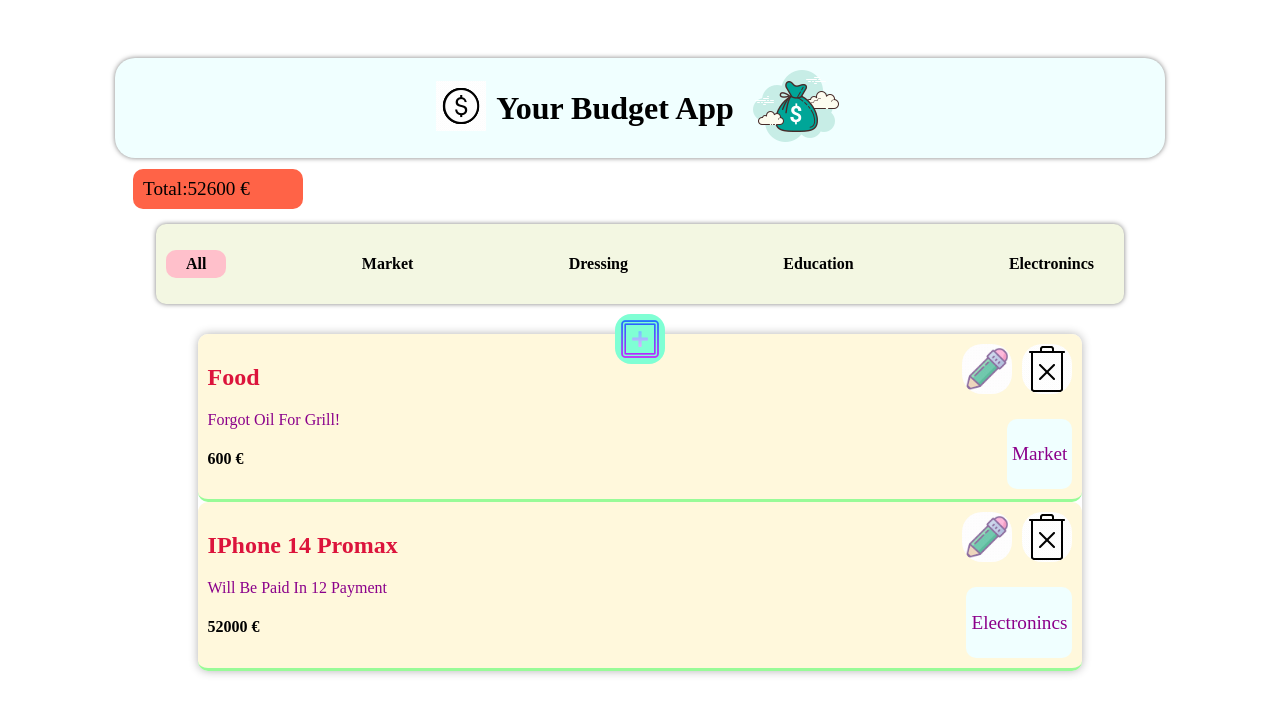
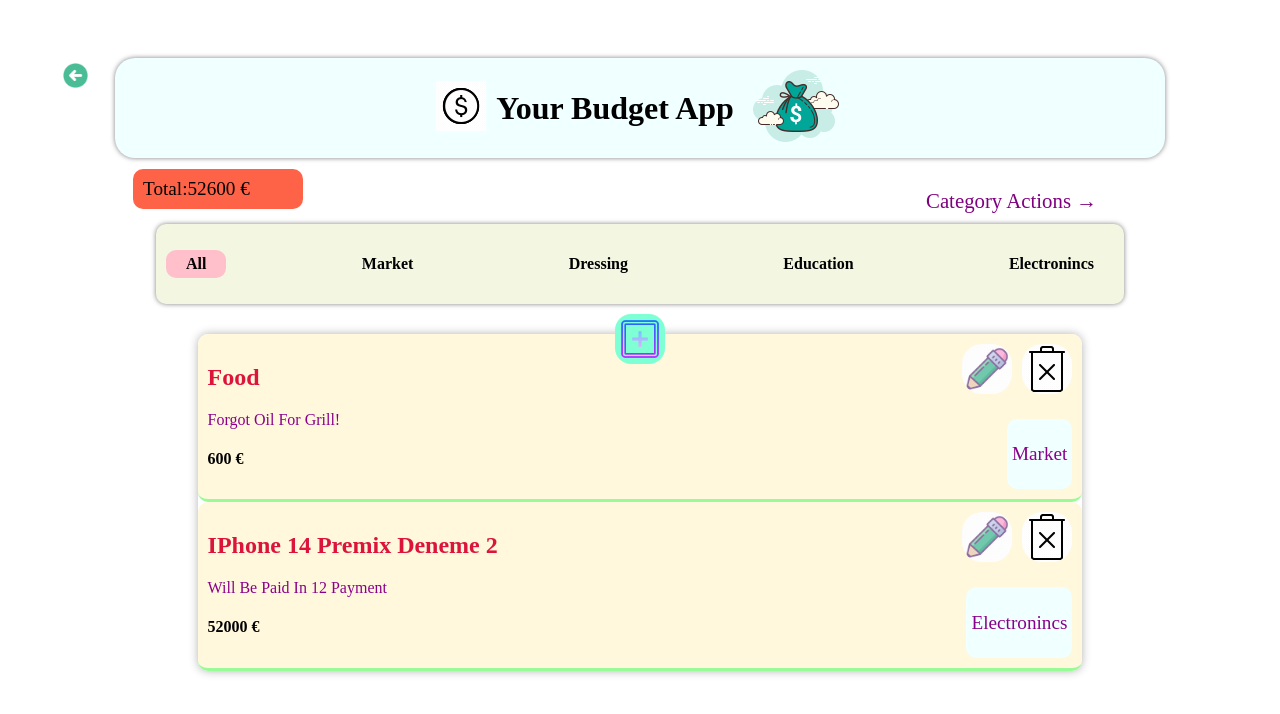
Before and after one commit to mzffrtp/homebudgetapp, a React (Create React App) app: page / in a window 1280 px wide. Shown: the top 714 px of the page. Built offline with nearby package versions, Linux system fonts and the light colour scheme; data requests are answered from the project's data file.

Commit message:
editexpenxe created and styles, generic component insert in edit expense

```diff
--- a/db.json
+++ b/db.json
@@ -13,8 +13,8 @@
       "id": "2",
       "price": 52000,
       "place": "Apple",
-      "date": "2023-01-19",
-      "title": "iPhone 14 promax",
+      "date": "2023-02-24",
+      "title": "iPhone 14 premix deneme 2",
       "description": "will be paid in 12 payment",
       "categoryId": "4"
     }
--- a/src/App.js
+++ b/src/App.js
@@ -1,9 +1,9 @@
 import React from "react";
-import axios from "axios";
 import { BrowserRouter, Routes, Route } from "react-router-dom";
 import Home from "./pages/Home";
 import AddExpense from "./pages/AddExpense";
 import EditExpense from "./pages/EditExpense";
+import CategoryActions from "./pages/CategoryActions";
 
 function App() {
 
@@ -14,6 +14,8 @@ function App() {
         <Route path="/" element={<Home />} />
         <Route path="/add-expense" element={<AddExpense />} />
         <Route path="/edit-expense/:expenseId" element={<EditExpense />} />
+        <Route path="/category-actions" element={<CategoryActions />} />
+
 
       </Routes>
       </BrowserRouter>
--- a/src/assets/styles/categories.css
+++ b/src/assets/styles/categories.css
@@ -1,23 +1,38 @@
 .categoriesContainer {
     width: 100%;
     display: flex;
+    flex-direction: column;
     justify-content: center;
     align-items: center;
+    position: relative;
+}
+
+.categoryActions {
+    margin: 1rem 0;
+    position: absolute;
+    right: 80px;
+    top:-15px;
+}
+
+.categoryActions a {
+    color: purple;
+    font-size: 1.3rem;
+    text-decoration: none;
 }
 
 .categoriesContainer_wrapper {
-    width:70%;
+    width: 70%;
     display: flex;
     justify-content: space-between;
     align-items: center;
     padding: 10px;
-    background-color:rgb(243, 247, 226);
+    background-color: rgb(243, 247, 226);
     border-radius: 10px;
-    box-shadow: 0px 0px 5px 0px rgba(0,0,0,0.5);
+    box-shadow: 0px 0px 5px 0px rgba(0, 0, 0, 0.5);
     font-size: 1.1rem;
 }
 
-.categoriesContainer_wrapper-item{
+.categoriesContainer_wrapper-item {
     font-size: 1rem;
     cursor: pointer;
     font-weight: 600;
@@ -27,16 +42,22 @@
 
 }
 
-.categoriesContainer_wrapper-itemActive{
+.categoriesContainer_wrapper-itemActive {
     background-color: pink;
 }
-.categoriesContainer_wrapper-item:hover{
+
+.categoriesContainer_wrapper-item:hover {
     background-color: pink;
 }
 
 @media screen and (min-width: 585px) {
-    .categoriesContainer_wrapper{
+    .categoriesContainer_wrapper {
         margin-top: 1rem;
-        width:75%;
+        width: 75%;
     }
-  }
+
+    .categoryActions {
+        right: 175px;
+        top:-35px;
+    }
+}
--- a/src/components/CategoriesList.js
+++ b/src/components/CategoriesList.js
@@ -1,4 +1,5 @@
 import React from "react";
+import { Link } from "react-router-dom";
 
 import "../assets/styles/categories.css"
 
@@ -9,6 +10,10 @@ const CategoriesList = ({
 }) => {
     return (
         <div className="categoriesContainer" >
+            <div className="categoryActions">
+                <Link
+                to={"/category-actions"}>Category Actions &rarr;</Link>
+            </div>
             <div className="categoriesContainer_wrapper">
                 <p
                     onClick={() =>
--- a/src/components/SingleExpense.js
+++ b/src/components/SingleExpense.js
@@ -39,11 +39,11 @@ const SingleExpense = ({ expense, categories = [], rerenderExpenses, setRerender
             <div className="btnWrapper">
                 <div
                     onClick={() => navigate(`/edit-expense/${expense.id}`)}>
-                    <img src={editIcon} className="expenseIcon" />
+                    <img src={editIcon} className="expenseIcon" alt=""/>
                 </div>
                 <div
                     onClick={() => setShowDeleteModal(true)}>
-                    <img src={remove} className="expenseIcon" />
+                    <img src={remove} className="expenseIcon" alt=""/>
                 </div>
             </div>
             <div className="expenseCategory" >
--- a/src/components/header.js
+++ b/src/components/header.js
@@ -24,18 +24,18 @@ const Header = ({ whichPage, navigateTo}) => {
                     <div
                     onClick={()=> navigate("/")}
                     className="toHome">
-                        <img src={backArrow} />
+                        <img src={backArrow} alt=""/>
                     </div>
                 )
             }
             <div className="header_Container_Wrapper">
 
                 <div className="header_Container_Wrapper-logo">
-                    <img src={logo}></img>
+                    <img src={logo} alt=""></img>
                 </div>
                 <h1> Your Budget App</h1>
                 <div className="header_Container_Wrapper-logo">
-                    <img src={logo1}></img>
+                    <img src={logo1} alt=""></img>
                 </div>
             </div>
         </div>
--- a/src/pages/AddExpense.js
+++ b/src/pages/AddExpense.js
@@ -36,7 +36,6 @@ const AddExpense = () => {
             .catch((err) => {
                 console.log(err);
             })
-
     }, [])
 
     const handleSubmit = (event) => {
--- /dev/null
+++ b/src/pages/CategoryActions.js
@@ -0,0 +1,14 @@
+import React from "react";
+import Header from "../components/header";
+
+const CategoryActions = () => {
+    return (
+        <div>
+            <Header whichPage={""}/>
+            category actions
+        </div>
+    )
+
+}
+
+export default CategoryActions
--- a/src/pages/EditExpense.js
+++ b/src/pages/EditExpense.js
@@ -3,28 +3,71 @@ import React, { useEffect, useState } from "react";
 import Header from "../components/header";
 import { useParams, useNavigate } from "react-router-dom";
 import axios from "axios";
+
 import GeneralModal from "../components/GeneralModal";
+import "../assets/styles/addexpense.css"
 
 const EditExpense = () => {
 
     const params = useParams();
     const navigate = useNavigate();
-    const [expense, setExpense] = useState(null)
-    const [showErrormodal, setShowErrormodal] = useState(false)
+    const [expense, setExpense] = useState(null);
+    const [showErrormodal, setShowErrormodal] = useState(false);
+    const [form, setForm] = useState({
+        price: "",
+        place: "",
+        title: "",
+        description: "",
+        date: "",
+        categoryId: ""
+    });
+    const [categories, setCategories] = useState(null)
+    const [showSuccessModal, setShowSuccessModal] = useState(false)
+
 
     useEffect(() => {
         axios
-            .get(`http://localhost:3004/expense/${params.expenseId}`)
-            .then((res) => {
-                setExpense(res.data)
+            .get(`http://localhost:3004/expenses/${params.expenseId}`)
+            .then((resExpense) => {
+                axios
+                    .get("http://localhost:3004/categories")
+                    .then((resCat) => {
+                        setCategories(resCat.data)
+                        setExpense(resExpense.data)
+                        setForm(resExpense.data)
+                    })
+                    .catch((err) => {
+                        setShowErrormodal(true);
+                    })
             })
             .catch((err) => {
                 setShowErrormodal(true)
+            });
+    }, []);
+
+    const handleSubmit = (event) => {
+        event.preventDefault()
+
+        if (
+            form.price === "" ||
+            form.title === "" ||
+            form.categoryId === "" ||
+            form.place === "" ||
+            form.description === "" ||
+            form.date === "" ||
+            form.categoryId === "empty"
+        ) {
+            alert("Any areas can´t be left blank.");
+            return;
+        }
+        axios
+            .put(`http://localhost:3004/expenses/${params.expenseId}`, form)
+            .then((res) => {
+                setShowSuccessModal(true)
             })
-
-    }, [])
-
-    if (expense === null && showErrormodal === false) return null
+            .catch()
+    }
+    if (expense === null && categories === null && showErrormodal === false) return null;
 
     if (showErrormodal === true) {
         return (
@@ -33,16 +76,79 @@ const EditExpense = () => {
                 content="An error occured, please try again later!"
                 closeBtnTxt="Return to homepage"
                 closeBtnClck={() => navigate("/")}
-
             />
         )
-
     }
     return (
         <div>
-            <Header whichPage={"editExpense"} navigateTo="/" />
-            <h1> Edit expense</h1>
-
+            <Header whichPage={"addd-expense"} navigateTo="/" />
+            <div className="formWrapper">
+                <form onSubmit={handleSubmit} >
+                    <div className="formElement">
+                        <label htmlFor="price">Price</label>
+                        <input id="price" type={"number"}
+                            value={form.price}
+                            onChange={(event) => setForm({ ...form, price: event.target.value })} />
+                    </div>
+                    <div className="formElement">
+                        <label htmlFor="place">Place</label>
+                        <input id="place" type={"text"}
+                            value={form.place}
+                            onChange={(event) => setForm({ ...form, place: event.target.value })}
+                        />
+                    </div>
+                    <div className="formElement">
+                        <label htmlFor="title">Title</label>
+                        <input id="title" type={"text"}
+                            value={form.title}
+                            onChange={(event) => setForm({ ...form, title: event.target.value })}
+                        />
+                    </div>
+                    <div className="formElement">
+                        <label htmlFor="description">Description</label>
+                        <input id="description" type={"text"}
+                            value={form.description} onChange={(event) => setForm({ ...form, description: event.target.value })}
+                        />
+                    </div>
+                    <div className="formElement">
+                        <label htmlFor="date">Date</label>
+                        <input id="date" type={"date"}
+                            onChange={(event) => setForm({ ...form, date: event.target.value })}
+                        />
+                    </div>
+                    <div className="formElement">
+                        <label htmlFor="category" >Category</label>
+                        <select defaultValue={form.categoryId}
+                            onChange={(event) => setForm({ ...form, categoryId: event.target.value })}
+                        >
+                            <option value={"empty"}>Please choose a category</option>
+                            {
+                                categories.map((category) => (
+                                    <option
+                                        key={category.id}
+                                        value={category.id}
+                                    >{category.name}</option>
+                                ))
+                            }
+                        </select>
+                    </div>
+                    <div className="submitBtnWrapper">
+                        <button className="submitBtn" type="submit">Save</button>
+                    </div>
+                </form>
+            </div>
+            <>
+                {
+                    showSuccessModal === true && (
+                        <GeneralModal
+                            title="Success"
+                            content="Your expense is succesfully edited!"
+                            closeBtnTxt="Return to homepage"
+                            closeBtnClck={() => navigate("/")}
+                        />
+                    )
+                }
+            </>
         </div>
     )
 }
--- a/src/pages/Home.js
+++ b/src/pages/Home.js
@@ -41,7 +41,7 @@ const Home = () => {
 
  return (
     <div>
-        <Header whichPage={"home"}/>
+      <Header whichPage={"categoryActions"}/>
       <CategoriesList categories={categories}
       selectedCategory = {selectedCategory}
       setSelectedCategory = {setSelectedCategory}
```
